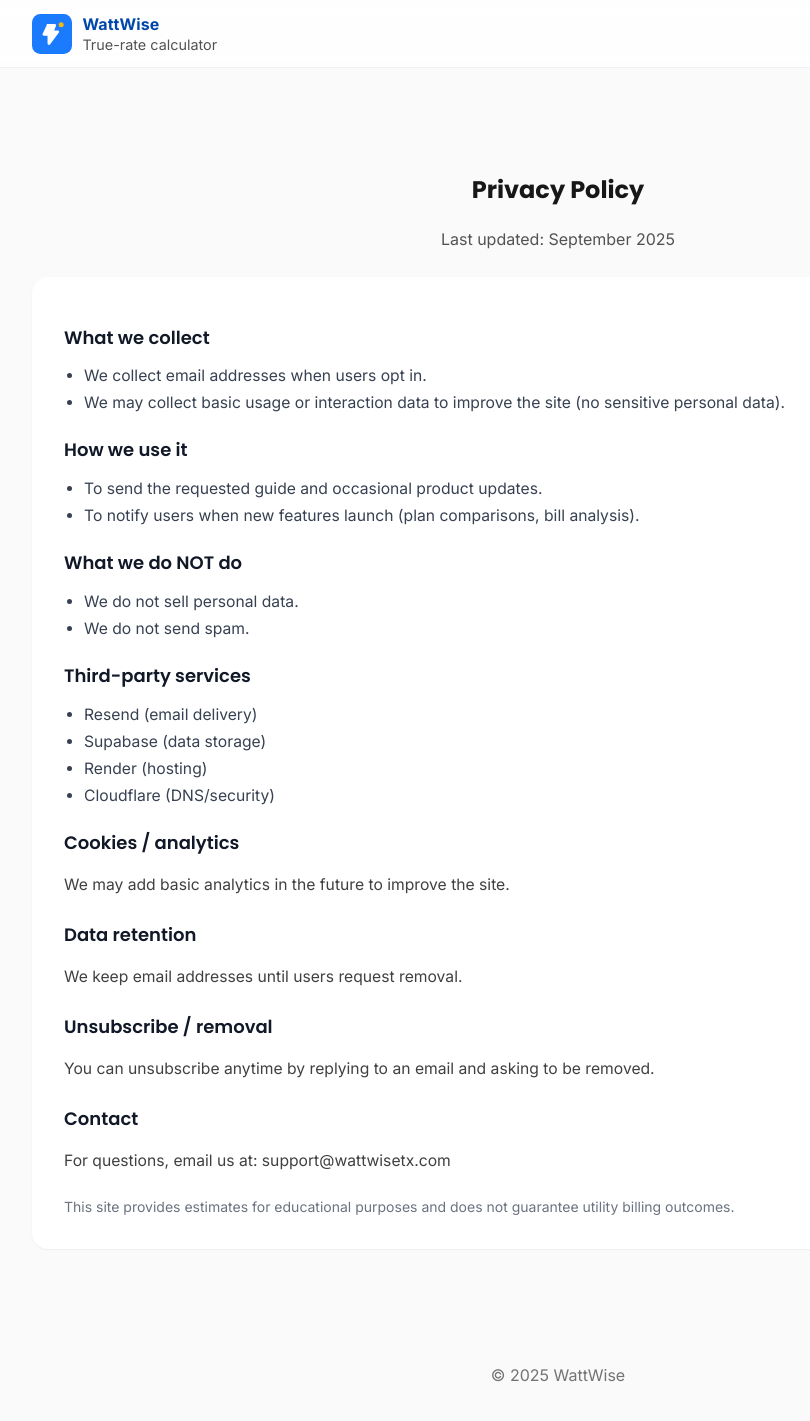
After one commit to ezskape/TX-Calc, a Flask app: page /privacy in a window 1280 px wide. The commit adds this page. Shown: the whole page, without its empty margins (82-892 px from the left). Run offline with Flask 3, Linux system fonts and the light colour scheme; some libraries are stand-ins or nearby versions.

Commit message:
Add privacy policy page and footer links

```diff
--- a/app.py
+++ b/app.py
@@ -162,6 +162,11 @@ def landing() -> str:
     return render_template("landing.html")
 
 
+@app.route("/privacy")
+def privacy() -> str:
+    return render_template("privacy.html")
+
+
 @app.route("/calculator")
 def calculator() -> str:
     return render_template("index.html", **supabase_context())
--- a/static/css/landing.css
+++ b/static/css/landing.css
@@ -318,6 +318,11 @@ a {
   font-family: 'Inter', 'Segoe UI', system-ui, sans-serif;
 }
 
+.footer-link {
+  color: inherit;
+  text-decoration: underline;
+}
+
 @media (min-width: 900px) {
   .hero {
     flex-direction: row;
--- a/static/css/styles.css
+++ b/static/css/styles.css
@@ -747,6 +747,11 @@ h6,
   font-size: 0.95rem;
 }
 
+.footer-link {
+  color: inherit;
+  text-decoration: underline;
+}
+
 @media (max-width: 640px) {
   .tab-bar {
     justify-content: center;
--- a/templates/index.html
+++ b/templates/index.html
@@ -692,7 +692,9 @@
       </section>
     </main>
 
-    <footer class="page-footer">© 2025 WattWise</footer>
+    <footer class="page-footer">
+      © 2025 WattWise · <a class="footer-link" href="{{ url_for('privacy') }}">Privacy Policy</a>
+    </footer>
 
     <script>
       window.SUPABASE_CONFIG = {
--- a/templates/landing.html
+++ b/templates/landing.html
@@ -125,7 +125,9 @@
       </section>
     </main>
 
-    <footer class="footer">© 2025 WattWise</footer>
+    <footer class="footer">
+      © 2025 WattWise · <a class="footer-link" href="{{ url_for('privacy') }}">Privacy Policy</a>
+    </footer>
     <script src="{{ url_for('static', filename='js/landing.js') }}" defer></script>
   </body>
 </html>
--- /dev/null
+++ b/templates/privacy.html
@@ -0,0 +1,104 @@
+<!DOCTYPE html>
+<html lang="en">
+  <head>
+    <meta charset="UTF-8" />
+    <meta name="viewport" content="width=device-width, initial-scale=1.0" />
+    <title>WattWise | Privacy Policy</title>
+    <script src="https://cdn.tailwindcss.com"></script>
+    <script>
+      tailwind.config = {
+        corePlugins: {
+          preflight: false,
+        },
+      };
+    </script>
+    <link rel="icon" type="image/svg+xml" href="{{ url_for('static', filename='img/wattwise-icon.svg') }}" />
+    <link rel="stylesheet" href="{{ url_for('static', filename='css/landing.css') }}" />
+  </head>
+  <body>
+    <header class="nav-shell" aria-label="WattWise navigation">
+      <div class="nav-bar">
+        <a class="nav-brand" href="{{ url_for('landing') }}" aria-label="Go to WattWise home">
+          <img src="{{ url_for('static', filename='img/wattwise-icon.svg') }}" alt="WattWise icon" class="nav-icon" />
+          <div class="nav-copy">
+            <span class="nav-title">WattWise</span>
+            <span class="nav-subtitle">True-rate calculator</span>
+          </div>
+        </a>
+        <a id="sticky-nav-cta" class="nav-cta" href="{{ url_for('calculator') }}">⚡ Calculate Now</a>
+      </div>
+    </header>
+
+    <main class="landing-container">
+      <section class="section">
+        <div class="section-header">
+          <h1>Privacy Policy</h1>
+          <p class="section-subline">Last updated: September 2025</p>
+        </div>
+        <div class="rounded-2xl border border-gray-200 bg-white p-6 shadow-sm md:p-8">
+          <div class="space-y-6 text-[0.98rem] text-gray-700">
+            <section>
+              <h2 class="text-lg font-semibold text-gray-900">What we collect</h2>
+              <ul class="mt-2 list-disc space-y-2 pl-5">
+                <li>We collect email addresses when users opt in.</li>
+                <li>We may collect basic usage or interaction data to improve the site (no sensitive personal data).</li>
+              </ul>
+            </section>
+
+            <section>
+              <h2 class="text-lg font-semibold text-gray-900">How we use it</h2>
+              <ul class="mt-2 list-disc space-y-2 pl-5">
+                <li>To send the requested guide and occasional product updates.</li>
+                <li>To notify users when new features launch (plan comparisons, bill analysis).</li>
+              </ul>
+            </section>
+
+            <section>
+              <h2 class="text-lg font-semibold text-gray-900">What we do NOT do</h2>
+              <ul class="mt-2 list-disc space-y-2 pl-5">
+                <li>We do not sell personal data.</li>
+                <li>We do not send spam.</li>
+              </ul>
+            </section>
+
+            <section>
+              <h2 class="text-lg font-semibold text-gray-900">Third-party services</h2>
+              <ul class="mt-2 list-disc space-y-2 pl-5">
+                <li>Resend (email delivery)</li>
+                <li>Supabase (data storage)</li>
+                <li>Render (hosting)</li>
+                <li>Cloudflare (DNS/security)</li>
+              </ul>
+            </section>
+
+            <section>
+              <h2 class="text-lg font-semibold text-gray-900">Cookies / analytics</h2>
+              <p class="mt-2">We may add basic analytics in the future to improve the site.</p>
+            </section>
+
+            <section>
+              <h2 class="text-lg font-semibold text-gray-900">Data retention</h2>
+              <p class="mt-2">We keep email addresses until users request removal.</p>
+            </section>
+
+            <section>
+              <h2 class="text-lg font-semibold text-gray-900">Unsubscribe / removal</h2>
+              <p class="mt-2">You can unsubscribe anytime by replying to an email and asking to be removed.</p>
+            </section>
+
+            <section>
+              <h2 class="text-lg font-semibold text-gray-900">Contact</h2>
+              <p class="mt-2">For questions, email us at: support@wattwisetx.com</p>
+            </section>
+
+            <p class="text-sm text-gray-500">
+              This site provides estimates for educational purposes and does not guarantee utility billing outcomes.
+            </p>
+          </div>
+        </div>
+      </section>
+    </main>
+
+    <footer class="footer">© 2025 WattWise</footer>
+  </body>
+</html>
```
